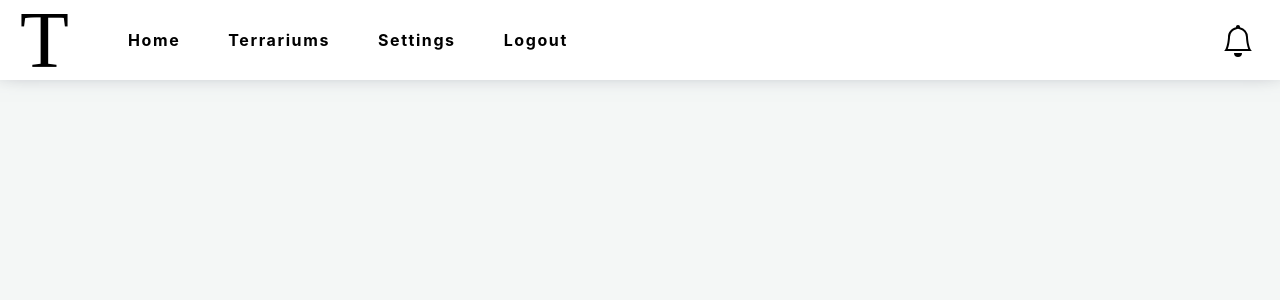
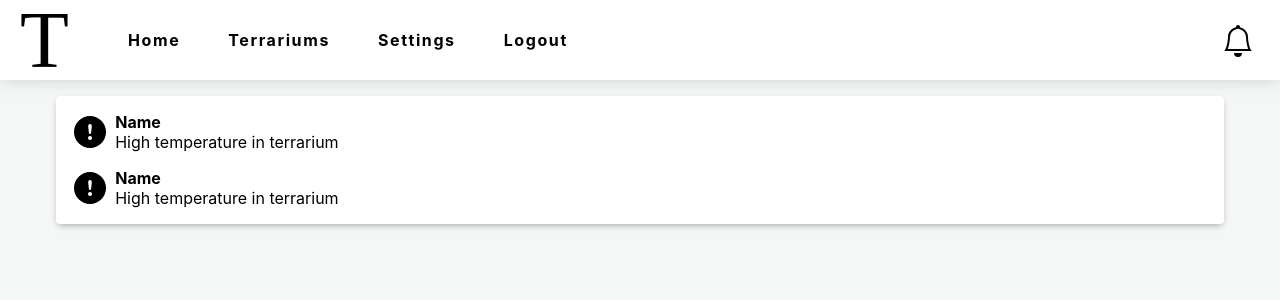
Before and after one commit to kkaniap/TerraSI-Web, a React (Create React App) app: page / in a window 1280 px wide. Shown: the top 300 px of the page. Built offline with nearby package versions, Linux system fonts and the light colour scheme; the HTML template or start-up script is replaced by a standard one; a web font is replaced by a local one.

Commit message:
notifications added

```diff
--- a/src/App.css
+++ b/src/App.css
@@ -5,3 +5,7 @@
   grid-template-rows: 10% 90%;
   background-color: #F4F7F6;
 }
+
+.content{
+  z-index: 0;
+}
--- a/src/components/Navbar.css
+++ b/src/components/Navbar.css
@@ -113,9 +113,46 @@
     border: none;
     background: transparent;
 }
+
 #notification-bell svg{
     height: 2.4em;
     width: 2.4em;
+}
+
+#notifications{
+    width: 90%;
+    margin: 2vh auto;
+    padding: 0.5em;
+    max-height: 30vh;
+    display: flex;
+    flex-direction: column;
+    border-radius: 4px;
+    background-color: #FFF;
+    box-shadow: 0px 3px 7px -2px rgb(162 162 172);
+    z-index: 10;
+}
+
+.notification{
+    display: grid;
+    grid-template-columns: fit-content(5%) 1fr;
+}
+
+.notification__icon{
+    display: flex;
+    align-items: center;
+    grid-column: 1;
+}
+
+.notification__icon svg{
+    height: 2rem;
+    width: 2rem;
+    margin: 0.6em;
+}
+
+.notification__content{
+    grid-column: 2;
+    margin: 0.5em 1em 0.5em 0;
+    overflow-wrap: anywhere;
 }
 
 @media (min-width: 1025px) {
@@ -154,6 +191,4 @@
     #notification-bell{
         margin-right: 0;
     }
-
-
 }
--- a/src/components/Navbar.js
+++ b/src/components/Navbar.js
@@ -1,6 +1,6 @@
 import './Navbar.css';
 import React, { useState } from 'react';
-import { BsBell } from 'react-icons/bs';
+import { BsBell, BsFillExclamationCircleFill } from 'react-icons/bs';
 
 
 const Navbar  = () => {
@@ -23,6 +23,10 @@ const Navbar  = () => {
         isOpen = !isOpen;
     }
 
+    const toggleNotification = () => {
+        console.log('kania123');
+    }
+
     return (
         <nav className='navbar'>
             <div className='navbar-content'>
@@ -39,7 +43,7 @@ const Navbar  = () => {
                         <a>Settings</a>
                         <a>Logout</a>
                     </div>
-                    <button id='notification-bell'>
+                    <button id='notification-bell' onClick={toggleNotification}>
                         <BsBell />
                     </button>
                     <div className='list-menu'>
@@ -50,6 +54,27 @@ const Navbar  = () => {
                     </div>
                 </div>
             </div>
+            <div id='notifications'>
+                <a className='notification'>
+                    <div className='notification__icon'>
+                        <BsFillExclamationCircleFill />
+                    </div>
+                    <div className='notification__content'>
+                        <b>Name</b><br />
+                        <span>High temperature in terrarium</span>
+                    </div>
+                </a>
+
+                <a className='notification'>
+                    <div className='notification__icon'>
+                        <BsFillExclamationCircleFill />
+                    </div>
+                    <div className='notification__content'>
+                        <b>Name</b><br />
+                        <span>High temperature in terrarium</span>
+                    </div>
+                </a>
+            </div>
         </nav>
     );
 }
```
